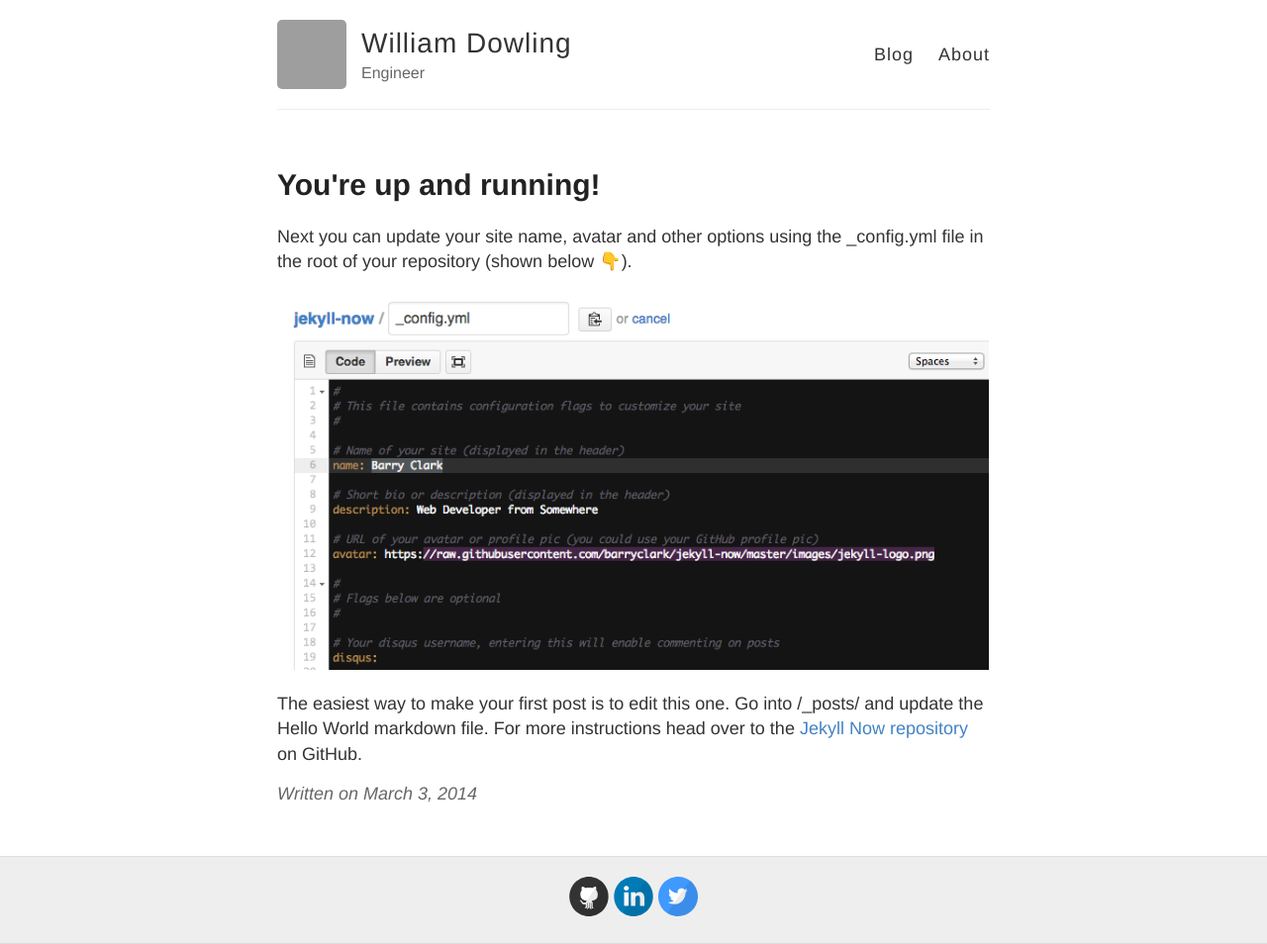
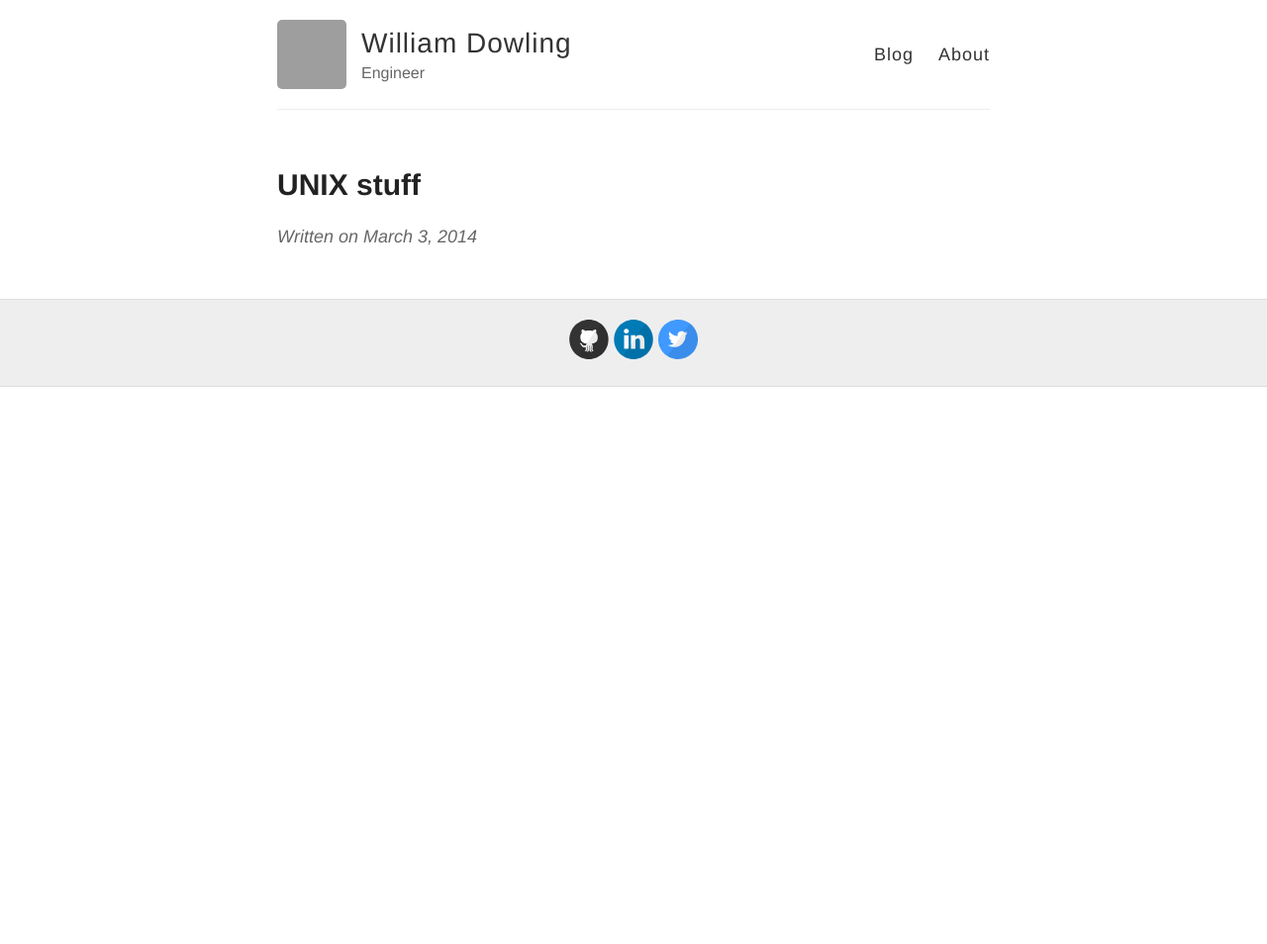
Before and after one commit to wdowling/wdowling.github.io, a Jekyll site: the page built from _posts/2014-3-3-Hello-World.md, in a window 1280 px wide. Shown: the whole page at 99% size. Built offline with Jekyll 4.4.1, drawn with Linux system fonts in a browser that asks for light colours; emoji names are drawn with the system emoji font; after the commit the page ends 900 px from its top, so only the background shows below that; grey boxes are pictures that could not be loaded.

Commit message:
changed front page

```diff
--- a/_posts/2014-3-3-Hello-World.md
+++ b/_posts/2014-3-3-Hello-World.md
@@ -1,10 +1,4 @@
 ---
 layout: post
-title: You're up and running!
+title: UNIX stuff
 ---
-
-Next you can update your site name, avatar and other options using the _config.yml file in the root of your repository (shown below :point_down:).
-
-![_config.yml]({{ site.baseurl }}/images/config.png)
-
-The easiest way to make your first post is to edit this one. Go into /_posts/ and update the Hello World markdown file. For more instructions head over to the [Jekyll Now repository](https://github.com/barryclark/jekyll-now) on GitHub.
```
